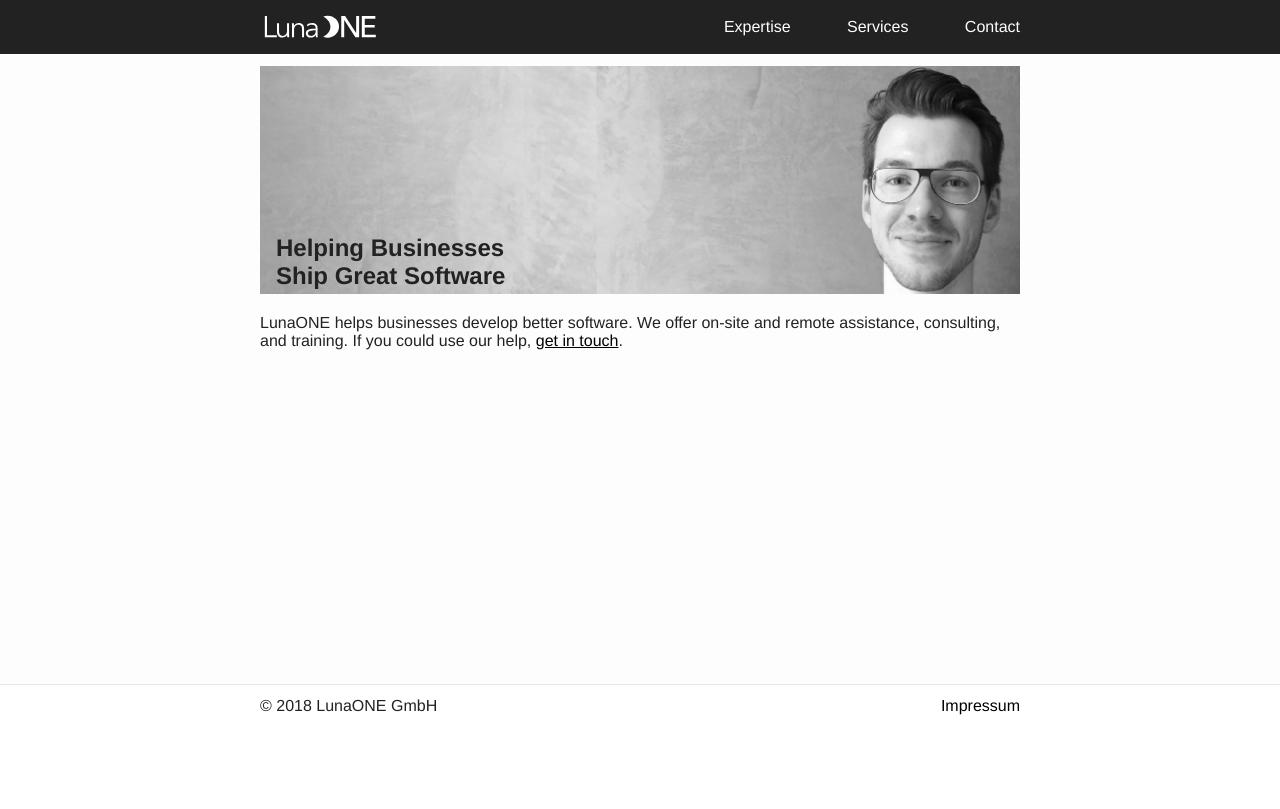
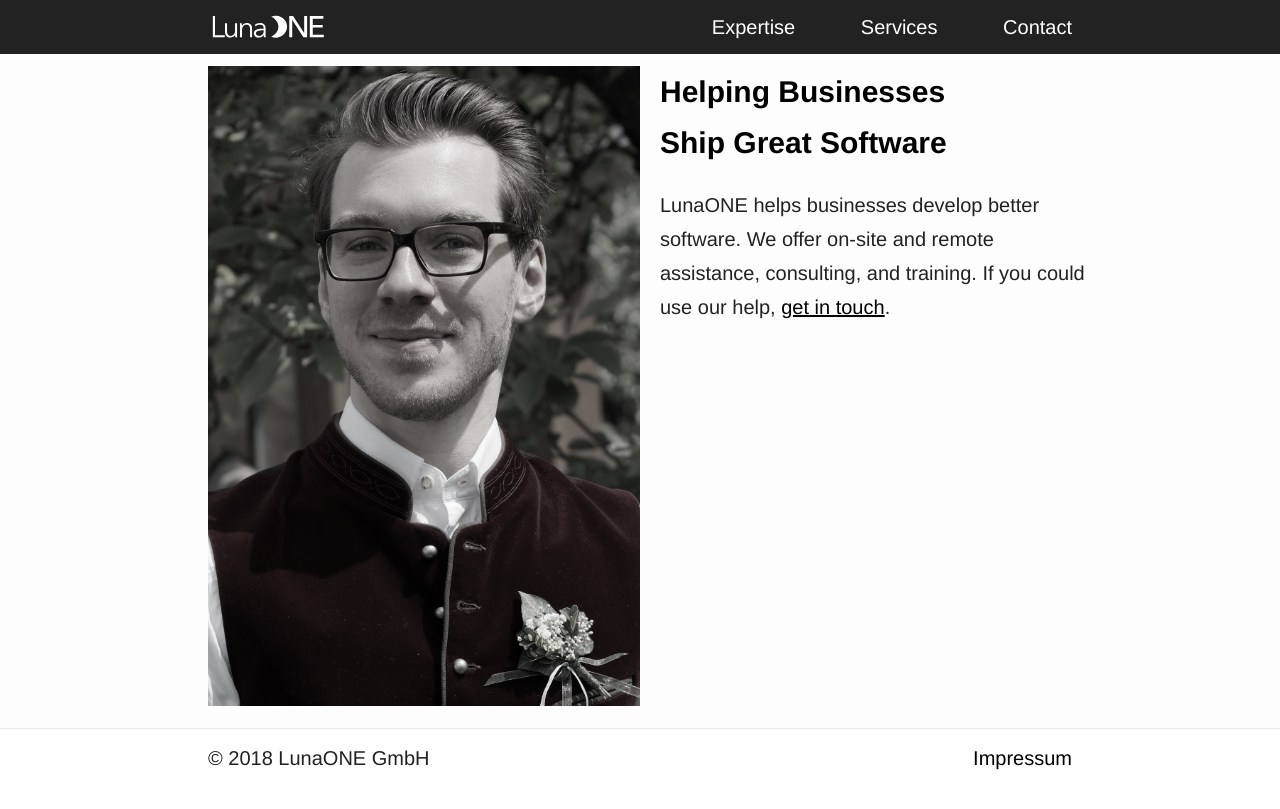
Before and after one commit to LunaONE/web, a Jekyll site: the page built from index.md, in a window 1280 px wide. Shown: the top 809 px of the page. Built offline with Jekyll 4.4.1, drawn with Linux system fonts in a browser that asks for light colours.

Commit message:
Homepage redesign, bigger fonts

```diff
--- a/assets/main.scss
+++ b/assets/main.scss
@@ -3,7 +3,24 @@
 ---
 
 $side-padding: 1em;
-$max-width: 760px;
+$max-width: 864px;
+
+body {
+  line-height: 1.7;
+  font-size: 17px;
+}
+
+@media screen and (min-width: 667px), all {
+  body {
+    font-size: 18px;
+  }
+}
+
+@media screen and (min-width: 768px), all {
+  body {
+    font-size: 20px;
+  }
+}
 
 body {
     background-color: #fff;
@@ -261,6 +278,8 @@ $on-laptop:        800px !default;
       right: 100px;
       font-size: 1.5em;
       font-weight: bold;
+      color: #faf4fb;
+      text-shadow: 0px 0px 3px #000;
   }
 }
 
@@ -284,3 +303,51 @@ ol, ul {
 li:not(:last-child) {
   margin-bottom: 1em;
 }
+
+.introHeader > img {
+  width: calc(100vw - 32px);
+  height: calc(100vw - 32px);
+  object-fit: cover;
+  filter: grayscale(90%);
+}
+
+@media (orientation: landscape) {
+  .introHeader > .headerText {
+    display: none;
+  }
+
+  .headerText {
+    font-size: 1.5em;
+    font-weight: bold;
+    color: #000000;
+  }
+
+  .introHeader > img {
+    width: calc(50vw);
+    height: calc(50vw);
+  }
+
+  .header  {
+    display: inline-grid;
+    grid-template-rows: auto 1fr;
+    grid-template-columns: 50% 50%;
+    grid-column-gap: 1em;
+    grid-row-gap: 1em;
+
+    .introHeader {
+      grid-column-start: 1;
+      grid-row-start: 1;
+      grid-row-end: span 2;
+    }
+
+    .headerText {
+      grid-column-start: 2;
+      grid-row-start: 1;
+    }
+
+    .description {
+      grid-column-start: 2;
+      grid-row-start: 2;
+    }
+  }
+}
--- a/index.md
+++ b/index.md
@@ -2,9 +2,15 @@
 layout: default
 ---
 
-<div class="introHeader">
-    <img src="./header_timm_right.jpg">
+<div class="header">
+    <div class="introHeader">
+        <img src="./timm_head.jpg">
+        <span class="headerText">Helping Businesses<br>Ship Great Software</span>
+    </div>
+
     <span class="headerText">Helping Businesses<br>Ship Great Software</span>
+
+    <span class="description">
+        LunaONE helps businesses develop better software. We offer on-site and remote assistance, consulting, and training. If you could use our help, <a href="/contact">get in touch</a>.
+    </span>
 </div>
-
-LunaONE helps businesses develop better software. We offer on-site and remote assistance, consulting, and training. If you could use our help, [get in touch](/contact).
```
Also changed, not shown: timm_head.jpg (added).
